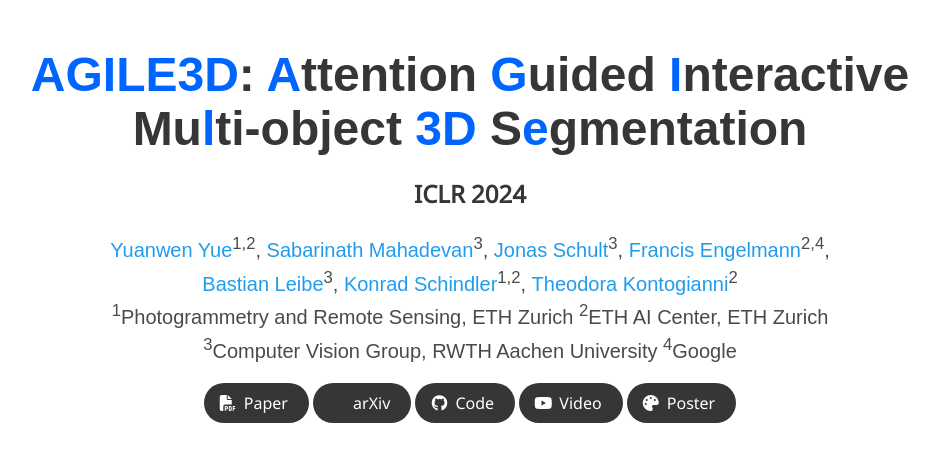
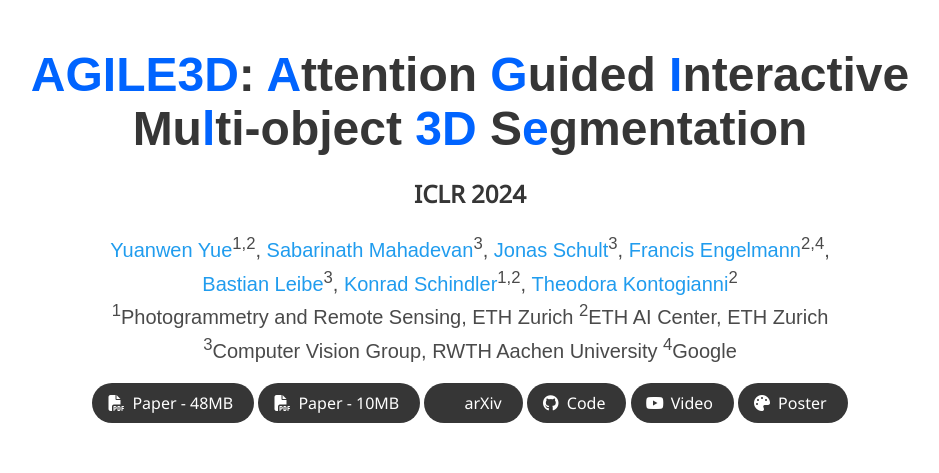
Before and after one commit to ywyue/AGILE3D, a plain HTML site: page index.html in a window 1280 px wide. Shown: the top 473 px of the page, without its empty margins (170-1109 px from the left). Drawn offline with nearby package versions, Linux system fonts and the light colour scheme; some icons are missing; a web font is replaced by a local one.

Commit message:
add compressed paper and update ack

```diff
--- a/index.html
+++ b/index.html
@@ -112,7 +112,19 @@
                       <span class="icon">
                         <i class="fas fa-file-pdf"></i>
                       </span>
-                      <span>Paper</span>
+                      <span>Paper - 48MB</span>
+                    </a>
+                  </span>
+                  <!-- small PDF Link. -->
+                  <span class="link-block">
+                    <a
+                      href="https://n.ethz.ch/~yuayue/assets/agile3d/AGILE3D_paper_compressed.pdf"
+                      class="external-link button is-normal is-rounded is-dark"
+                    >
+                      <span class="icon">
+                        <i class="fas fa-file-pdf"></i>
+                      </span>
+                      <span>Paper - 10MB</span>
                     </a>
                   </span>
                   <span class="link-block">
@@ -317,7 +329,7 @@
     <section class="section" id="Acknowledgment">
       <div class="container is-max-desktop content">
         <h2 class="title">Acknowledgment</h2>
-        We sincerely thank all volunteers who participated in our user study. Francis Engelmann and Theodora Kontogianni are postdoctoral research fellows at the ETH AI Center. This project is partially funded by the ETH Career Seed Award - Towards Open-World 3D Scene Understanding, NeuroSys-D (03ZU1106DA) and BMBF projects 6GEM (16KISK036K).
+        We sincerely thank all volunteers who participated in our user study. Francis Engelmann and Theodora Kontogianni are postdoctoral research fellows at the ETH AI Center. This project is partially funded by the ETH Career Seed Award - Towards Open-World 3D Scene Understanding, NeuroSys-D (03ZU1106DA), BMBF projects 6GEM (16KISK036K) and Hasler Stiftung Grant Project (23069).
       </div>
     </section>
 
```
